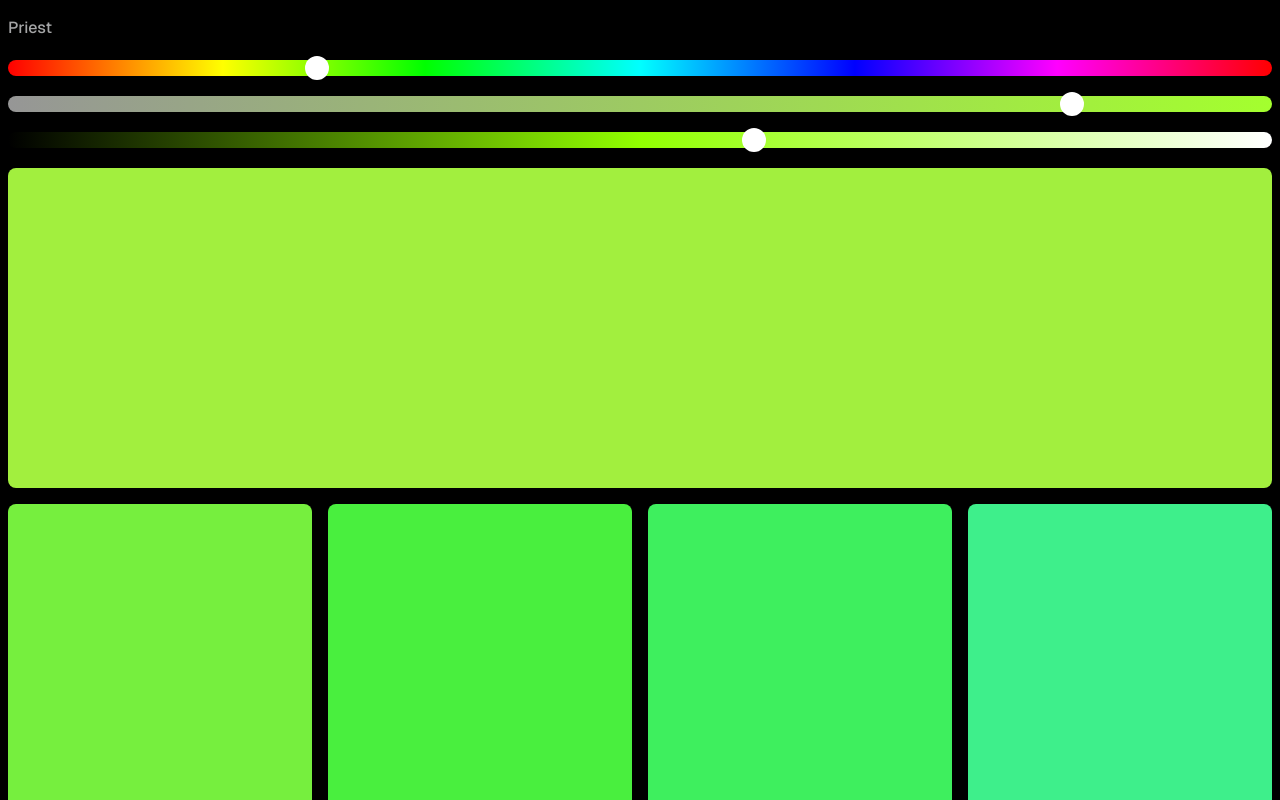
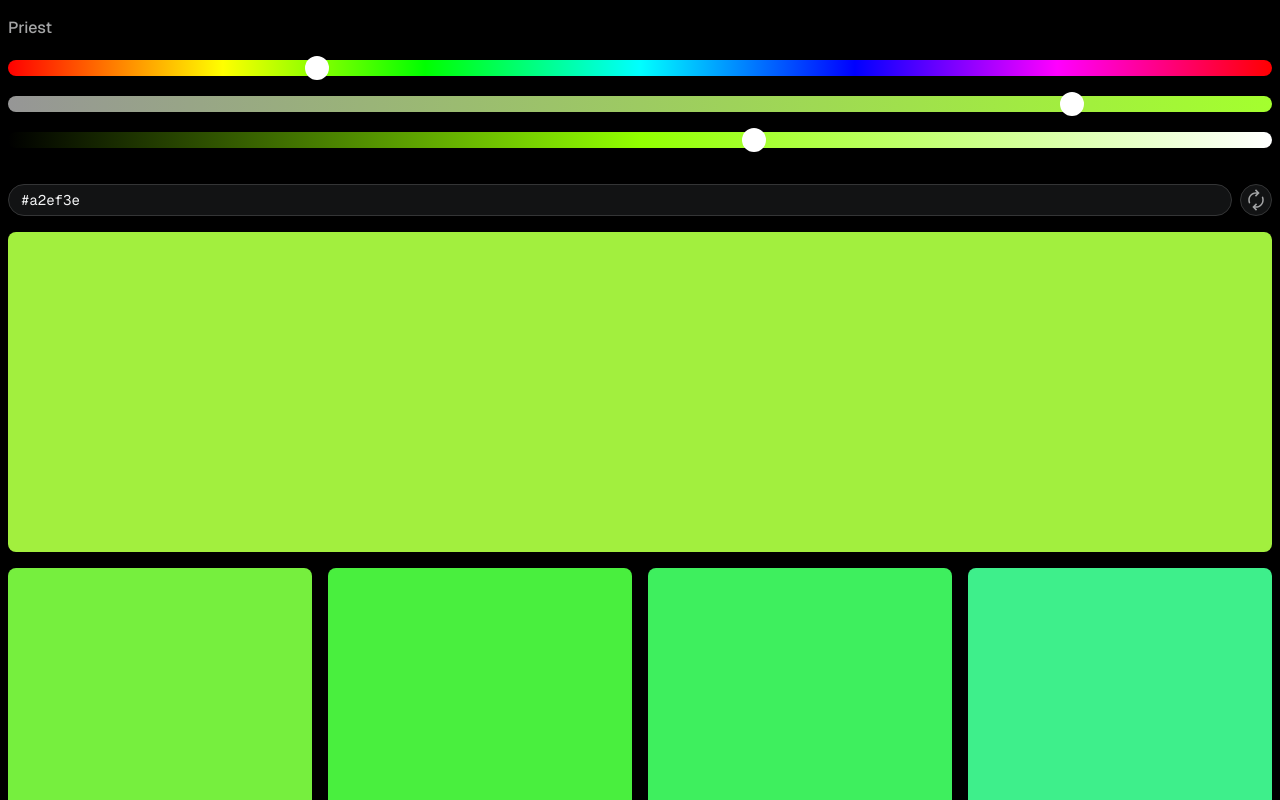
Before and after one commit to r-sp/priest, a Next.js app: page / in a window 1280 px wide. Shown: the top 800 px of the page. Built offline with nearby package versions, Linux system fonts and the light colour scheme.

Commit message:
add preview color input mode

```diff
--- a/src/components/ui/header.tsx
+++ b/src/components/ui/header.tsx
@@ -1,6 +1,6 @@
 "use client";
 
-import { ColorSlider } from "../color";
+import { ColorSlider, ColorInput, ColorRandom } from "../color";
 import Link from "next/link";
 
 export default function Header() {
@@ -11,6 +11,12 @@ export default function Header() {
           <span>Priest</span>
         </Link>
         <ColorSlider />
+        <div className="mt-8 flex flex-row gap-2" role="none">
+          <div className="flex-grow" role="none">
+            <ColorInput />
+          </div>
+          <ColorRandom />
+        </div>
       </div>
     </header>
   );
```
